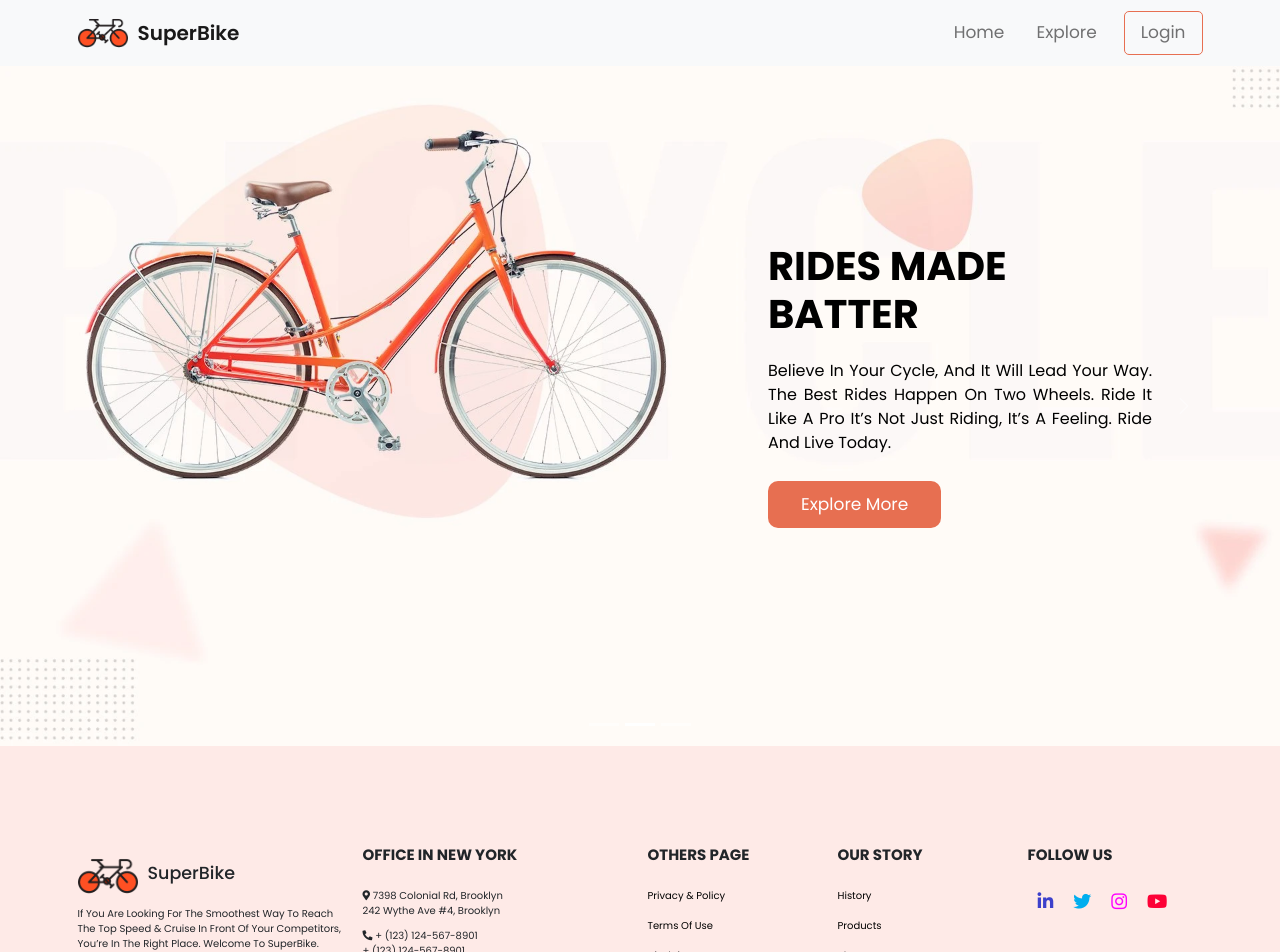
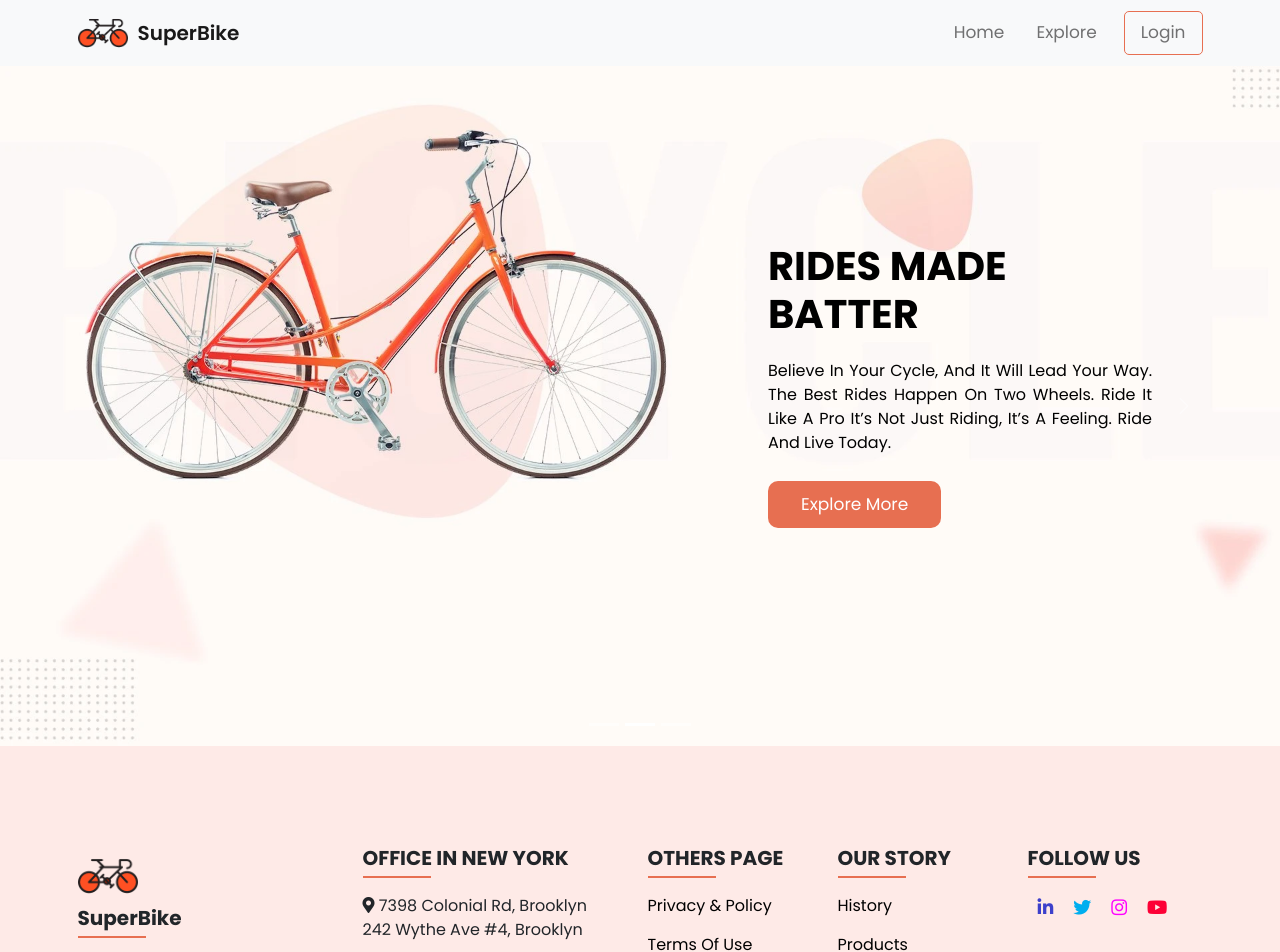
Before and after one commit to Sanjoy1210/SuperBike, a React (Create React App) app: page / in a window 1280 px wide. Shown: the top 952 px of the page. Built offline with nearby package versions, Linux system fonts and the light colour scheme.

Commit message:
footer area ready

```diff
--- a/src/Pages/Shared/Footer/Footer.css
+++ b/src/Pages/Shared/Footer/Footer.css
@@ -1,11 +1,29 @@
 .footer-area {
   padding-top: 100px;
   background-color: #feeae7;
+
 }
 
 .footer-area h4 {
+  font-size: 2rem;
   margin-bottom: 24px;
   font-weight: 700;
+  position: relative;
+}
+
+.footer-area h4::after {
+  content: "";
+  position: absolute;
+  bottom: -8px;
+  display: block;
+  height: 2px;
+  width: 68px;
+  background: #E76F51;
+  transition: width 0.3s ease 0s, left 0.3s ease 0s;
+}
+
+.footer-area p {
+  font-size: 16px;
 }
 
 .links a {
@@ -13,6 +31,11 @@
   text-decoration: none;
   color: black;
   margin-bottom: 15px;
+  font-size: 16px;
+}
+
+.links a:hover {
+  color: #E76F51;
 }
 
 .icons span {
@@ -47,3 +70,12 @@
   margin-bottom: 0;
   padding: 24px 0;
 }
+
+@media only screen and (max-width: 991px) {
+  div:not(:last-child) {
+    margin-bottom: 20px;
+  }
+  .footer-area p {
+    font-size: 14px;
+  }
+}
--- a/src/Pages/Shared/Footer/Footer.js
+++ b/src/Pages/Shared/Footer/Footer.js
@@ -12,14 +12,14 @@ const Footer = () => {
           <Row>
             <Col xs={12} md={6} lg={3}>
               <div>
-                <div className="d-flex align-items-center">
-                  <img src={logo} alt="" style={{ width: "60px", marginRight: "10px" }} />
-                  <h3>SuperBike</h3>
+                <div>
+                  <img src={logo} alt="" style={{ width: "60px" }} />
+                  <h4>SuperBike</h4>
                 </div>
                 <p>If you are looking for the smoothest way to reach the top speed & cruise in front of your competitors, you’re in the right place. Welcome to SuperBike.</p>
               </div>
             </Col>
-            <Col xs={12} md={6} lg={3}>
+            <Col xs={12} md={5} lg={3} className="offset-md-1 offset-lg-0">
               <div>
                 <h4>OFFICE IN NEW YORK</h4>
                 <p><i className="fas fa-map-marker-alt"></i> 7398 Colonial Rd, Brooklyn <br /> 242 Wythe Ave #4, Brooklyn </p>
@@ -38,7 +38,7 @@ const Footer = () => {
                 </div>
               </div>
             </Col>
-            <Col xs={12} md={6} lg={2}>
+            <Col xs={12} md={5} lg={2} className="offset-md-1 offset-lg-0">
               <div className="our-story">
                 <h4>OUR STORY</h4>
                 <div className="links">
```
